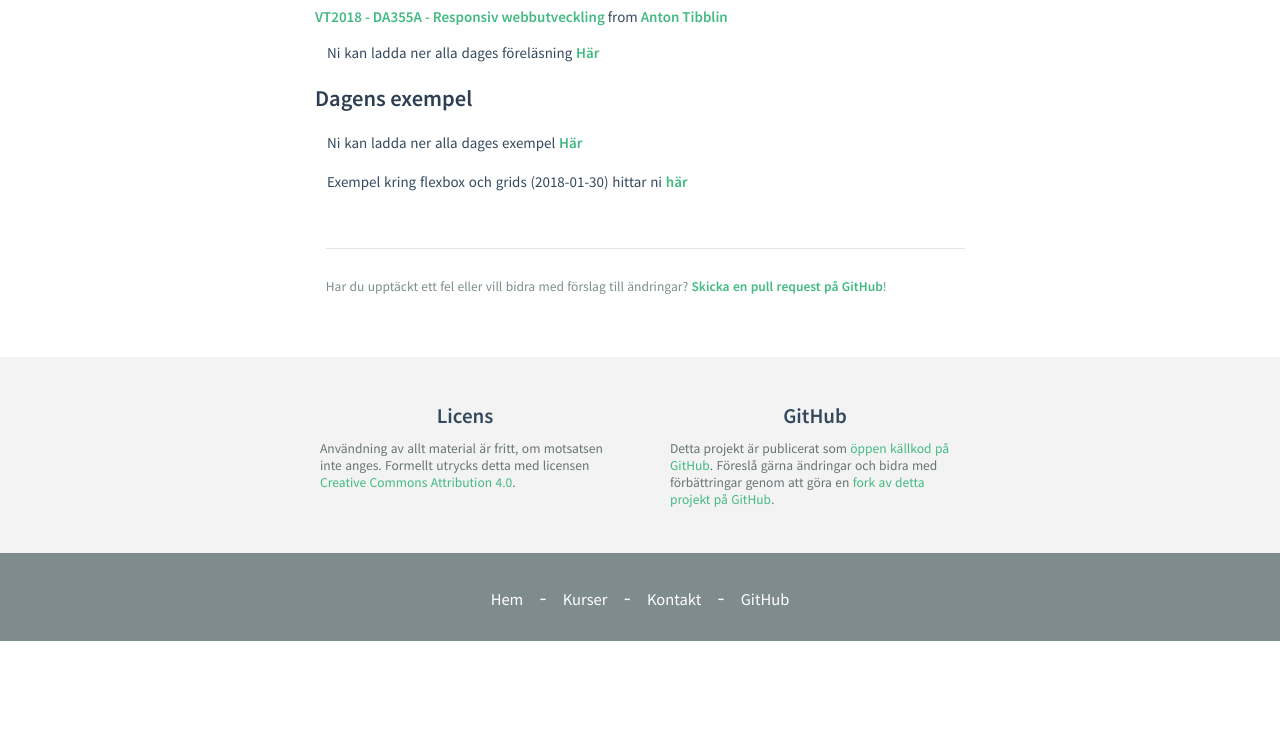
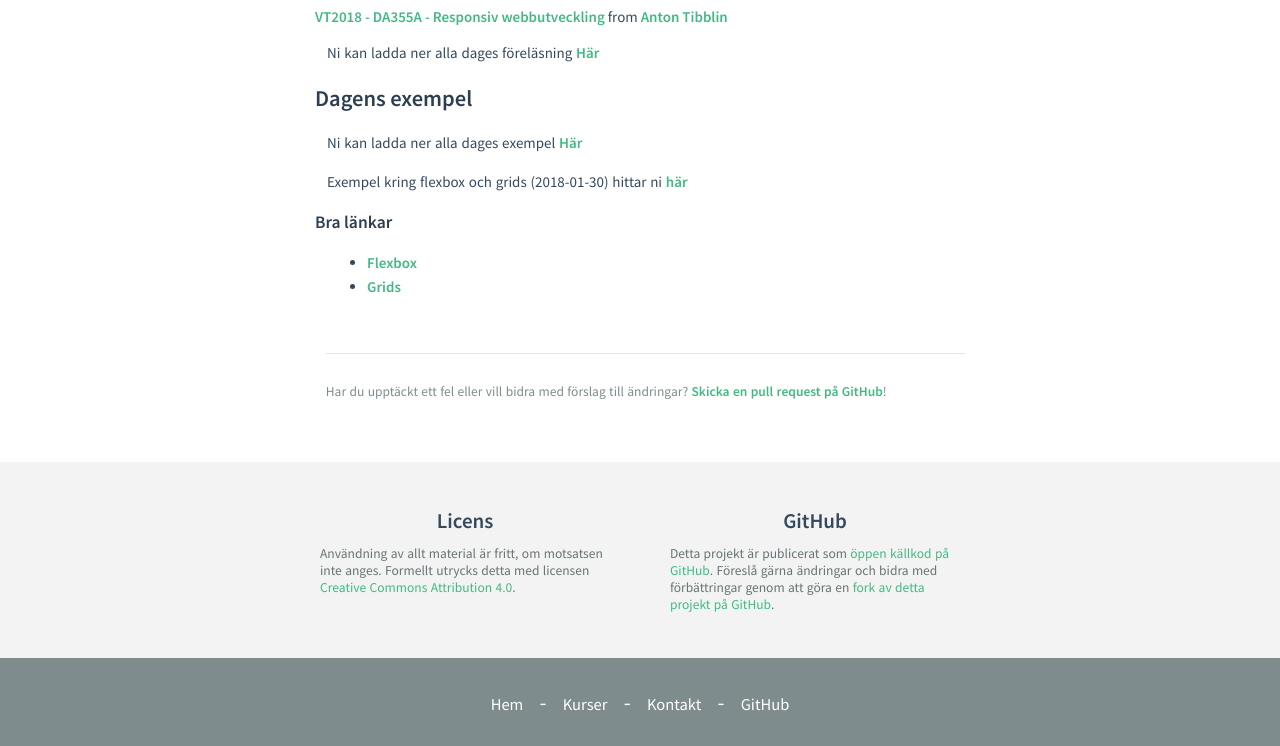
Before and after one commit to mau-dvmt/mah-dv.github.io, a Jekyll site: the page built from courses/da344a-da355a/lectures/le8.md, in a window 1280 px wide. Shown: the part 651-1397 px from the top of the page. Built offline with Jekyll 4.4.1, drawn with Linux system fonts in a browser that asks for light colours; before the commit the page ends 1292 px from its top, so only the background shows below that.

Commit message:
Added links to flexbox and grids

```diff
--- a/courses/da344a-da355a/lectures/le8.md
+++ b/courses/da344a-da355a/lectures/le8.md
@@ -14,3 +14,8 @@ Ni kan ladda ner alla dages föreläsning [Här](8.pdf)
 Ni kan ladda ner alla dages exempel [Här](8.zip)
 
 Exempel kring flexbox och grids (2018-01-30) hittar ni [här](FlexboxGrids.zip)
+
+### Bra länkar
+
+- [Flexbox](https://css-tricks.com/snippets/css/a-guide-to-flexbox/)
+- [Grids](https://css-tricks.com/snippets/css/complete-guide-grid/)
```
